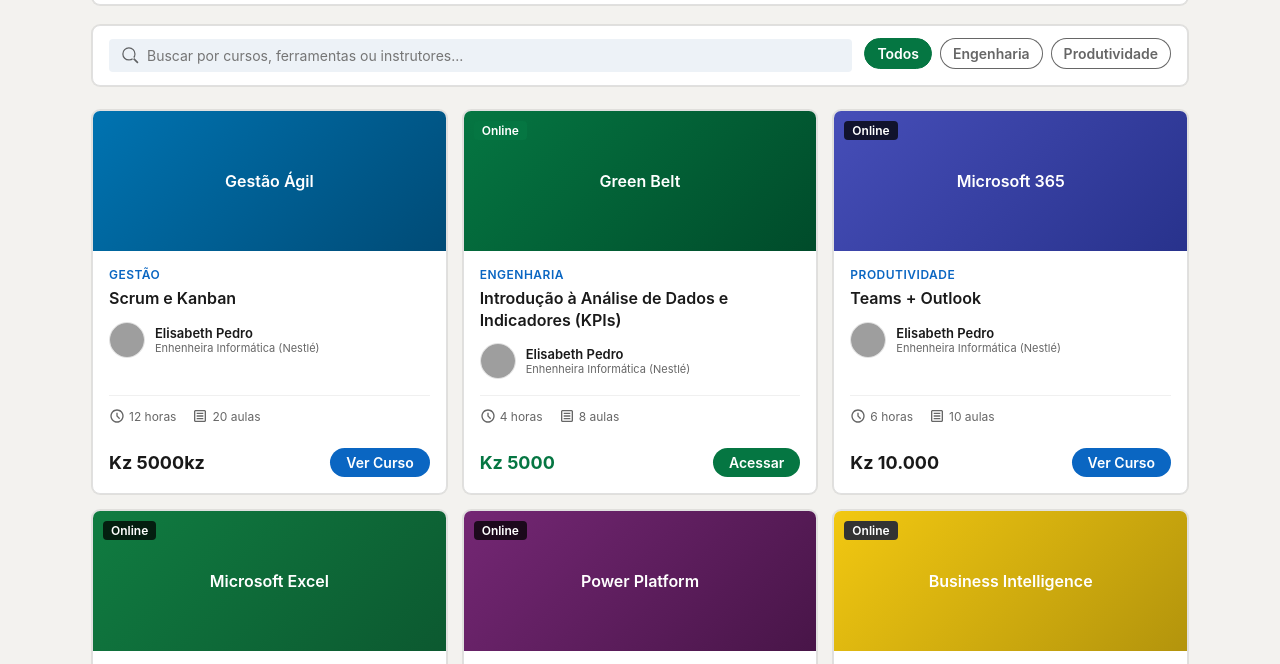
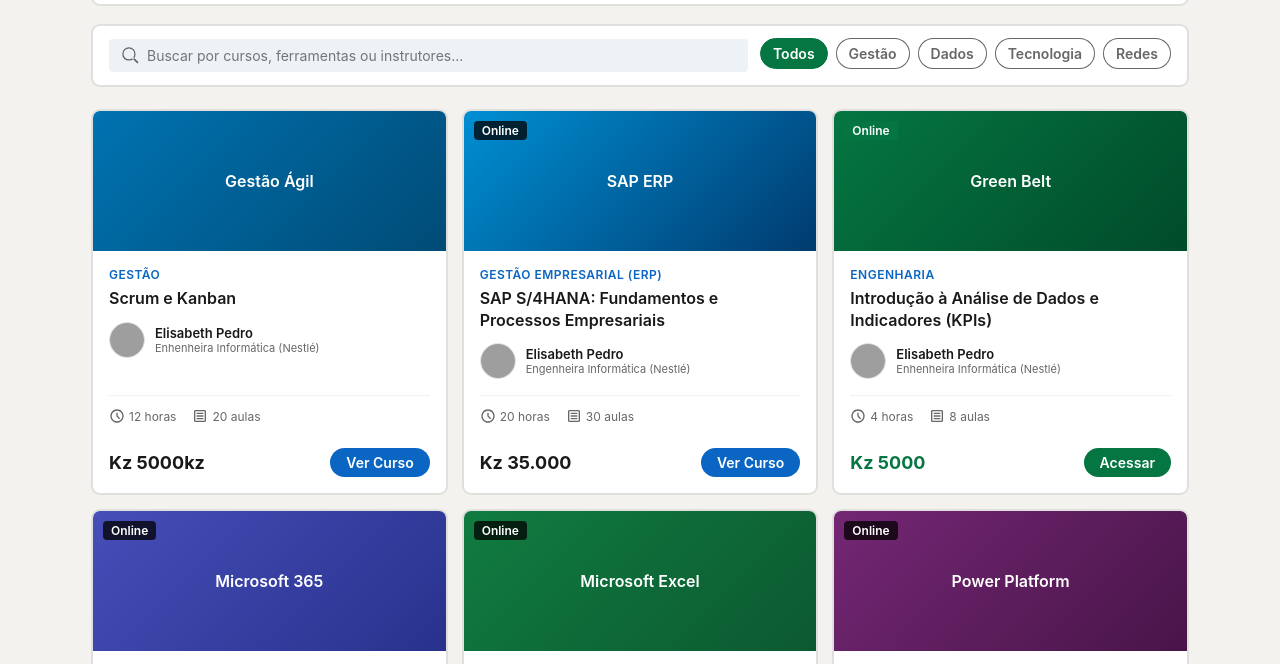
Before and after one commit to Ukwally/Elisabeth, a plain HTML site: page cursos.html in a window 1280 px wide. Shown: the part 121-785 px from the top of the page. Drawn offline with Linux system fonts and the light colour scheme; grey boxes are pictures that could not be loaded.

Commit message:
alterar titulos

```diff
--- a/cursos.html
+++ b/cursos.html
@@ -330,8 +330,12 @@
         </div>
         <div class="filter-tags">
             <button class="tag active">Todos</button>
-            <button class="tag">Engenharia</button>
-            <button class="tag">Produtividade</button>
+            <!--button class="tag">Engenharia</button>
+            <button class="tag">Produtividade</button-->
+            <button class="tag">Gestão</button>
+            <button class="tag">Dados</button>
+            <button class="tag">Tecnologia</button>
+            <button class="tag">Redes</button>
         </div>
     </div>
 
@@ -366,6 +370,40 @@
                 </div>
                 <div class="course-footer">
                     <span class="course-price">Kz 5000kz</span>
+                    <button class="btn-enroll">Ver Curso</button>
+                </div>
+            </div>
+        </div>
+        <!-- NOVO CURSO: SAP -->
+        <div class="course-card">
+            <div class="course-image" style="background: linear-gradient(135deg, #008fd3, #003b6f);">
+                SAP ERP
+                <span class="course-badge">Online</span>
+            </div>
+            <div class="course-content">
+                <span class="course-category">Gestão Empresarial (ERP)</span>
+                <h2 class="course-title">SAP S/4HANA: Fundamentos e Processos Empresariais</h2>
+
+                <div class="course-instructor">
+                    <img class="instructor-avatar" src="./assets/images/elisabeth.png" alt="Elisabeth Pedro">
+                    <div class="instructor-info">
+                        <span class="instructor-name">Elisabeth Pedro</span>
+                        <span class="instructor-role">Engenheira Informática (Nestlé)</span>
+                    </div>
+                </div>
+
+                <div class="course-meta">
+                    <div class="meta-item">
+                        <svg xmlns="http://www.w3.org/2000/svg" height="16" viewBox="0 -960 960 960" width="16"><path d="m612-292 56-56-148-148v-184h-80v216l172 172ZM480-80q-83 0-156-31.5T197-197q-54-54-85.5-127T80-480q0-83 31.5-156T197-763q54-54 127-85.5T480-880q83 0 156 31.5T763-763q54 54 85.5 127T880-480q0 83-31.5 156T763-197q-54 54-127 85.5T480-80Zm0-80q134 0 227-93t93-227q0-134-93-227t-227-93q-134 0-227 93t-93 227q0 134 93 227t227 93Z"/></svg>
+                        <span>20 horas</span>
+                    </div>
+                    <div class="meta-item">
+                        <svg xmlns="http://www.w3.org/2000/svg" height="16" viewBox="0 -960 960 960" width="16"><path d="M200-120q-33 0-56.5-23.5T120-200v-560q0-33 23.5-56.5T200-840h560q33 0 56.5 23.5T840-760v560q0 33-23.5 56.5T760-120H200Zm0-80h560v-560H200v560Zm80-80h400v-80H280v80Zm0-160h400v-80H280v80Zm0-160h400v-80H280v80Z"/></svg>
+                        <span>30 aulas</span>
+                    </div>
+                </div>
+                <div class="course-footer">
+                    <span class="course-price">Kz 35.000</span>
                     <button class="btn-enroll">Ver Curso</button>
                 </div>
             </div>
```
